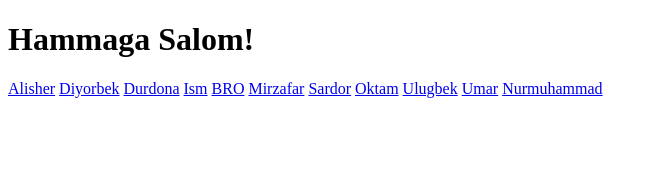
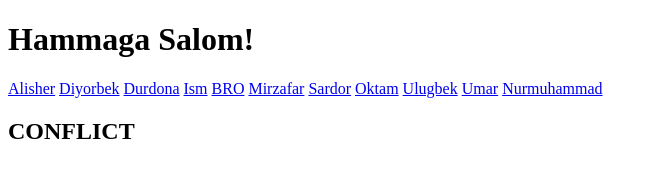
Before and after one commit to egamberdiyevalisherjon/nt-108-2-3, a plain HTML site: page index.html in a window 1280 px wide. Shown: the whole page, without its empty margins (0-658 px from the left). Drawn offline with Linux system fonts and the light colour scheme.

Commit message:
yengi narsa

```diff
--- a/index.html
+++ b/index.html
@@ -19,5 +19,6 @@
     <a href="./ulugbek.html">Ulugbek</a>
     <a href="./Umar.html">Umar</a>
     <a href="./vaizun.html">Nurmuhammad</a>
+    <h2>CONFLICT</h2>
   </body>
 </html>
```
